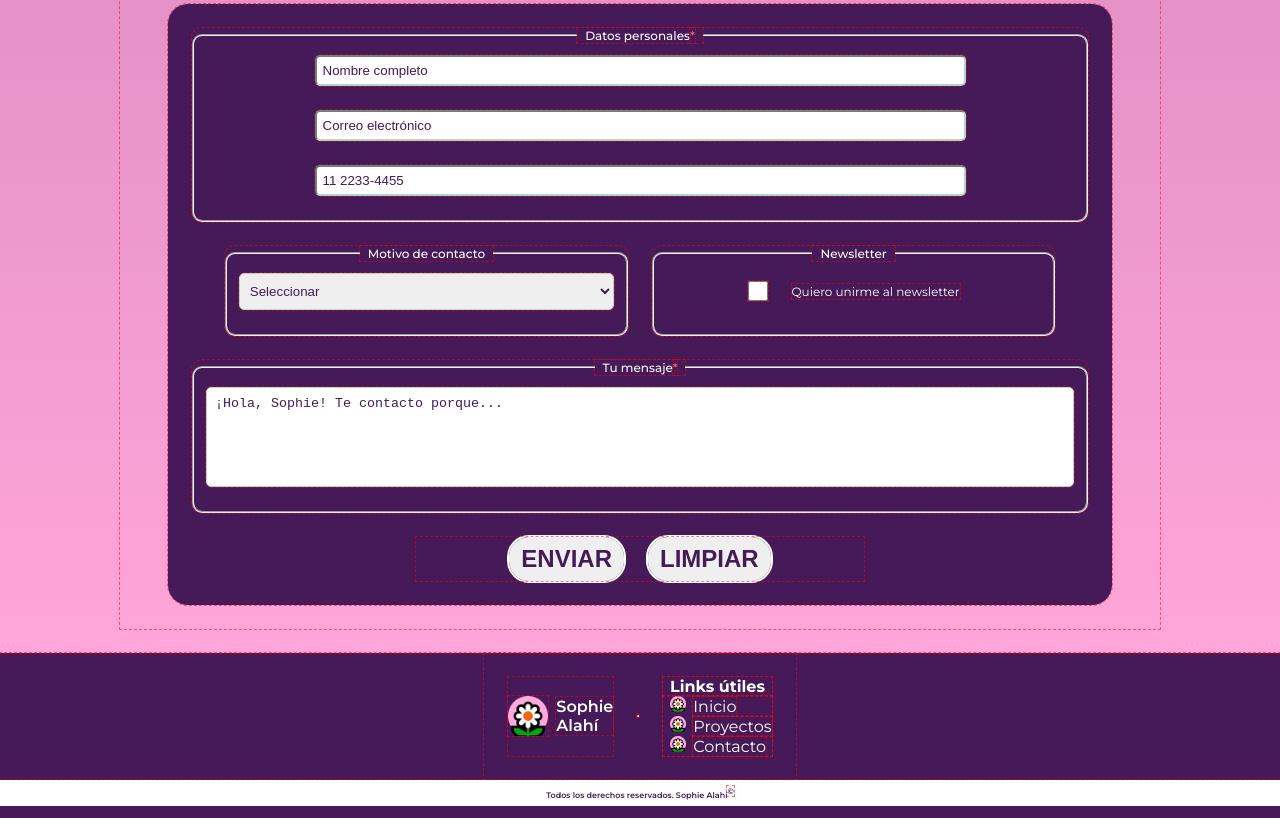
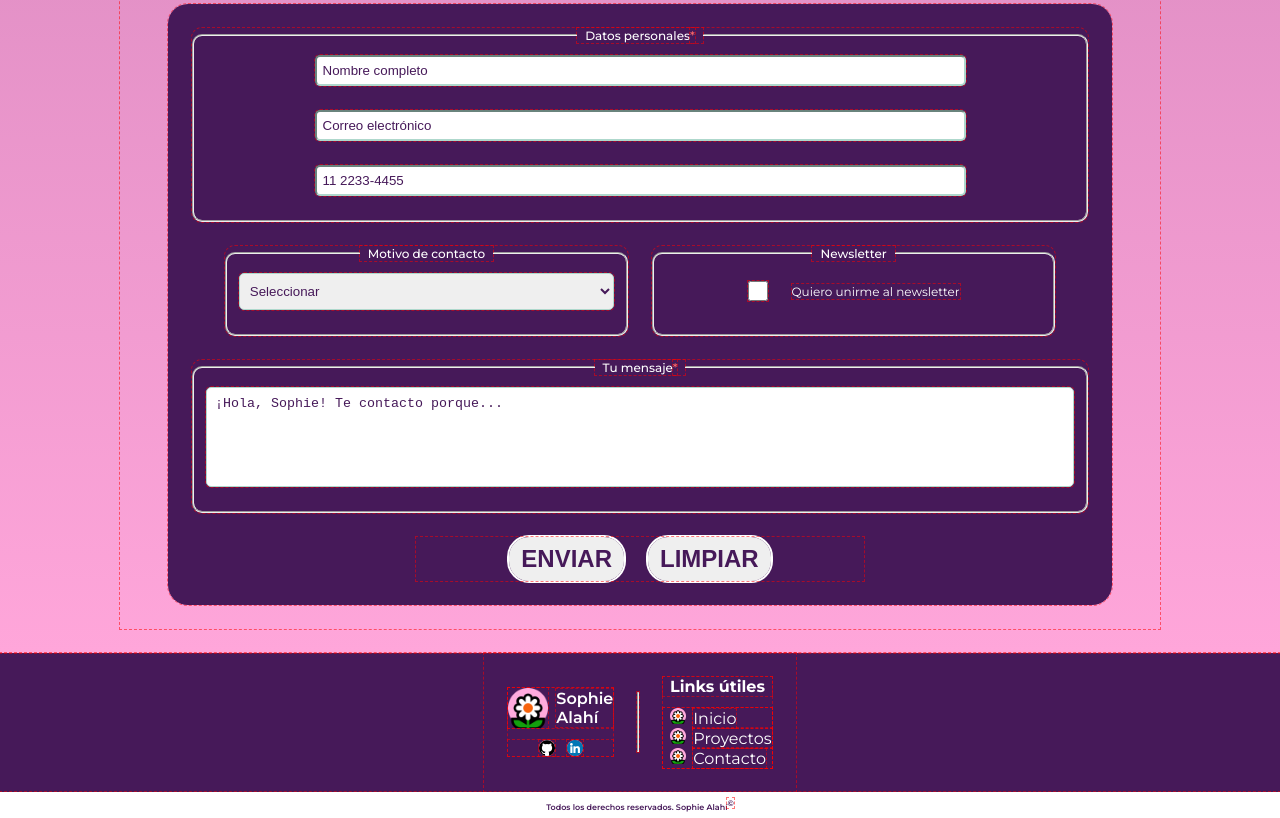
Before and after one commit to sophie-alahi/proyecto-integrador, a plain HTML site: page index.html in a window 1280 px wide. Shown: the part 3928-4746 px from the top of the page. Drawn offline with Linux system fonts and the light colour scheme.

Commit message:
add: footer social buttons

```diff
--- a/css/style.css
+++ b/css/style.css
@@ -471,11 +471,46 @@ form .btn:hover {
     align-items: center;
 }
 
+#main-footer>div>div {
+    display: flex;
+    flex-direction: column;
+    gap: calc(var(--gap)/2);
+}
+#main-footer div>ul {
+    list-style: none;
+    display: flex;
+    justify-content: center;
+    gap: calc(var(--gap)/2);
+}
+
+#main-footer .social__btn {
+    display: block;
+    width: 16px;
+    height: 16px;
+    border-radius: 100%;
+}
+
+#main-footer .github__btn {
+    background: url(../assets/img/github-icon.png), var(--white);
+    background-size: contain;
+}
+
+#main-footer .linkedin__btn {
+    background: url(../assets/img/linkedin-icon.png), var(--white);
+    background-size: contain;
+}
+
 #main-footer>div {
     padding: var(--gap);
     display: flex;
     flex-direction: column;
+    align-items: center;
     gap: calc(var(--gap)/2);
+}
+
+.footer-separator {
+    background-color: var(--white);
+    width: 50%;
 }
 
 .links-utiles h2 {
@@ -631,6 +666,10 @@ footer small {
         flex-direction: row;
         gap: var(--gap);
     }
+
+    .footer-separator {
+        height: 60px;
+    }
 }
 
 @media (min-width: 1024px) {
--- a/index.html
+++ b/index.html
@@ -139,9 +139,15 @@
     </main>
     <footer id="main-footer">
         <div>
-            <div class="logo">
-                <img src="./assets/img/favicon-daisy/android-chrome-192x192.png" alt="Sophie Alahí">
-                <span>Sophie <br> Alahí</span>
+            <div>
+                <div class="logo">
+                    <img src="./assets/img/favicon-daisy/android-chrome-192x192.png" alt="Sophie Alahí">
+                    <span>Sophie <br> Alahí</span>
+                </div>
+                <ul>
+                    <li><a href="#" class="social__btn github__btn"></a></li>
+                    <li><a href="#" class="social__btn linkedin__btn"></a></li>
+                </ul>
             </div>
             <hr class="separator footer-separator">
             <div class="links-utiles">
```
